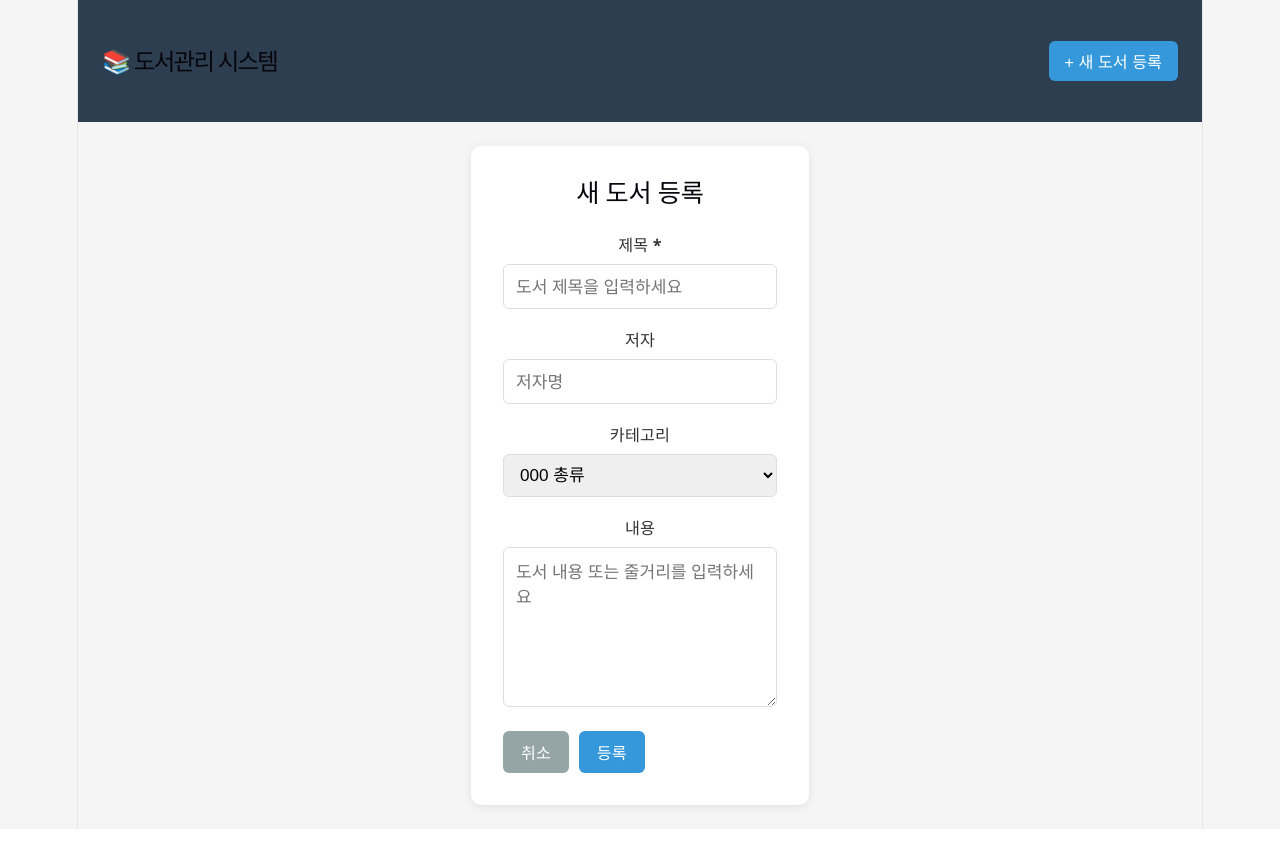
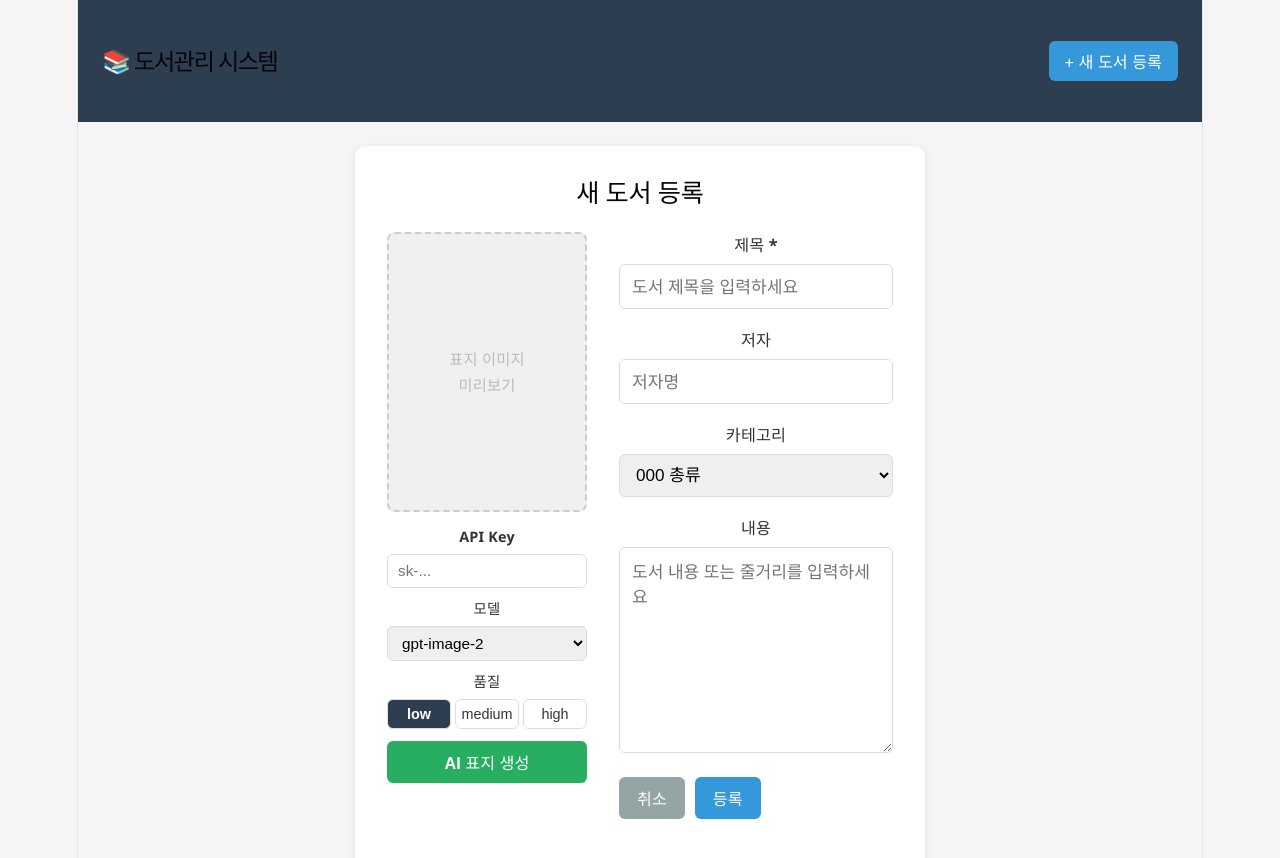
Before and after one commit to Jiae-Ham/Today_Bookstore, a React (Vite) app in the folder book-app/: page /books/new in a window 1280 px wide. Shown: the top 858 px of the page. Before the commit the page ends 829 px from the top, so only its background shows below. Built offline with nearby package versions, Linux system fonts and the light colour scheme.

Commit message:
fix : 이미지 생성 틀 수정

```diff
--- a/book-app/db.json
+++ b/book-app/db.json
@@ -4,37 +4,25 @@
       "id": 3,
       "title": "봄날의 레시피1",
       "author": "김민수12",
-      "content": "요리와 함께하는 따뜻한 일상 에세이. 계절마다 달라지는 식탁의 이야기.11",
+      "content": "요리와 함께하는 따뜻한 일상 에세이. 계절마다 달라지는 식탁의 이야기.11ㅁㄴㅇ",
       "category": "800 문학",
       "coverImageUrl": "",
       "avg_rating": 0,
       "rate_point": 0,
       "createdAt": "2026-05-15T14:00:00.000Z",
-      "updatedAt": "2026-05-22T04:45:23.186Z"
-    },
-    {
-      "id": 4,
-      "title": "신데렐라1",
-      "author": "계모",
-      "content": "11",
-      "category": "소설",
-      "coverImageUrl": "",
-      "avg_rating": 0,
-      "rate_point": 0,
-      "createdAt": "2026-05-22T04:22:11.509Z",
-      "updatedAt": "2026-05-22T04:22:11.509Z"
+      "updatedAt": "2026-05-22T05:27:02.307Z"
     },
     {
       "id": 5,
-      "title": "개발자",
-      "author": "1",
-      "content": "112123",
-      "category": "자기계발",
+      "title": "개발자123",
+      "author": "1123",
+      "content": "112123123",
+      "category": "500 기술과학",
       "coverImageUrl": "",
       "avg_rating": 0,
       "rate_point": 0,
       "createdAt": "2026-05-22T04:22:25.351Z",
-      "updatedAt": "2026-05-22T04:22:25.351Z"
+      "updatedAt": "2026-05-22T05:27:35.551Z"
     },
     {
       "id": 6,
@@ -71,6 +59,18 @@
       "rate_point": 3.8,
       "createdAt": "2026-05-22T04:38:24.361Z",
       "updatedAt": "2026-05-22T04:38:24.361Z"
+    },
+    {
+      "title": "ㅁㄴㅇ",
+      "author": "ㅁㄴㅇ",
+      "content": "ㅁㄴㅇ",
+      "category": "000 총류",
+      "coverImageUrl": "",
+      "avg_rating": 0,
+      "rate_point": 0,
+      "createdAt": "2026-05-22T05:24:42.714Z",
+      "updatedAt": "2026-05-22T05:24:42.714Z",
+      "id": 9
     }
   ],
   "reviews": [
--- a/book-app/src/pages/BookDetailPage.jsx
+++ b/book-app/src/pages/BookDetailPage.jsx
@@ -146,11 +146,10 @@ function BookDetailPage() {
           수정일: {new Date(book.updatedAt).toLocaleDateString('ko-KR')}
         </p>
 
-        <div className="btn-row">
+        <div className="btn-row" style={{ justifyContent: 'center' }}>
           <button className="btn btn-secondary" onClick={() => navigate('/')}>목록으로</button>
           <button className="btn btn-primary" onClick={() => navigate(`/books/${book.id}/edit`)}>수정</button>
           <button className="btn btn-danger" onClick={handleDelete}>삭제</button>
-          <button className="btn btn-success" onClick={() => alert('AI 표지 생성은 3일차에 연동합니다.')}>AI 표지 생성</button>
         </div>
       </div>
 
--- a/book-app/src/pages/BookFormPage.jsx
+++ b/book-app/src/pages/BookFormPage.jsx
@@ -3,6 +3,8 @@ import { useParams, useNavigate } from 'react-router-dom';
 import { getBook, createBook, updateBook } from '../api/books';
 
 const CATEGORIES = ['000 총류', '100 철학', '200 종교', '300 사회과학', '400 자연과학', '500 기술과학', '600 예술', '700 언어', '800 문학'];
+const MODELS = ['gpt-image-2'];
+const QUALITIES = ['low', 'medium', 'high'];
 
 function BookFormPage() {
   const { id } = useParams();
@@ -16,6 +18,13 @@ function BookFormPage() {
   const [error, setError] = useState('');
   const [loading, setLoading] = useState(false);
 
+  // AI 이미지 관련 상태
+  const [coverImageUrl, setCoverImageUrl] = useState('');
+  const [apiKey, setApiKey] = useState('');
+  const [model, setModel] = useState(MODELS[0]);
+  const [quality, setQuality] = useState('low');
+  const [generating, setGenerating] = useState(false);
+
   useEffect(() => {
     if (!isEdit) return;
     async function fetchBook() {
@@ -27,12 +36,22 @@ function BookFormPage() {
         setAuthor(data.author);
         setContent(data.content);
         setCategory(data.category || CATEGORIES[0]);
+        setCoverImageUrl(data.coverImageUrl || '');
       } catch (err) {
         setError(err.message);
       }
     }
     fetchBook();
   }, [id, isEdit]);
+
+  const handleGenerate = async () => {
+    if (!apiKey.trim()) { alert('API 키를 입력해주세요.'); return; }
+    if (!title.trim() && !content.trim()) { alert('제목 또는 내용을 먼저 입력해주세요.'); return; }
+    setGenerating(true);
+    // TODO: OpenAI API 호출 (AI 담당자 구현 예정)
+    // prompt 예시: `A book cover for "${title}". ${content}`
+    setTimeout(() => setGenerating(false), 2000); // 임시 딜레이
+  };
 
   const handleSubmit = async () => {
     if (!title.trim()) { setError('제목을 입력해주세요.'); return; }
@@ -43,12 +62,12 @@ function BookFormPage() {
       const now = new Date().toISOString();
 
       if (isEdit) {
-        const res = await updateBook(id, { title, author, content, category, updatedAt: now });
+        const res = await updateBook(id, { title, author, content, category, coverImageUrl, updatedAt: now });
         if (!res.ok) throw new Error('수정에 실패했습니다.');
       } else {
         const res = await createBook({
           title, author, content, category,
-          coverImageUrl: '',
+          coverImageUrl,
           avg_rating: 0,
           rate_point: 0,
           createdAt: now,
@@ -65,9 +84,100 @@ function BookFormPage() {
   };
 
   return (
-    <div className="book-form">
+    <div className="book-form" style={{ maxWidth: 800 }}>
       <h2>{isEdit ? '도서 수정' : '새 도서 등록'}</h2>
 
+      <div style={{ display: 'flex', gap: 32, marginBottom: 24 }}>
+
+        {/* 왼쪽: 표지 이미지 + AI 설정 */}
+        <div style={{ flexShrink: 0, width: 200 }}>
+
+          {/* 표지 미리보기 */}
+          <div style={{
+            width: 200, height: 280,
+            background: '#f0f0f0',
+            border: '2px dashed #ccc',
+            borderRadius: 8,
+            display: 'flex',
+            alignItems: 'center',
+            justifyContent: 'center',
+            marginBottom: 12,
+            overflow: 'hidden',
+          }}>
+            {coverImageUrl
+              ? <img src={coverImageUrl} alt="표지" style={{ width: '100%', height: '100%', objectFit: 'cover' }} />
+              : <span style={{ color: '#bbb', fontSize: '0.85rem', textAlign: 'center', padding: 8 }}>표지 이미지<br />미리보기</span>
+            }
+          </div>
+
+          {/* API Key */}
+          <div style={{ marginBottom: 8 }}>
+            <label style={{ fontSize: '0.8rem', fontWeight: 600, display: 'block', marginBottom: 4 }}>API Key</label>
+            <input
+              type="password"
+              value={apiKey}
+              onChange={(e) => setApiKey(e.target.value)}
+              placeholder="sk-..."
+              style={{ width: '100%', padding: '7px 10px', border: '1px solid #ddd', borderRadius: 6, fontSize: '0.85rem' }}
+            />
+          </div>
+
+          {/* 모델 선택 */}
+          <div style={{ marginBottom: 8 }}>
+            <label style={{ fontSize: '0.8rem', fontWeight: 600, display: 'block', marginBottom: 4 }}>모델</label>
+            <select
+              value={model}
+              onChange={(e) => setModel(e.target.value)}
+              style={{ width: '100%', padding: '7px 10px', border: '1px solid #ddd', borderRadius: 6, fontSize: '0.85rem' }}
+            >
+              {MODELS.map((m) => <option key={m} value={m}>{m}</option>)}
+            </select>
+          </div>
+
+          {/* 품질 선택 */}
+          <div style={{ marginBottom: 12 }}>
+            <label style={{ fontSize: '0.8rem', fontWeight: 600, display: 'block', marginBottom: 4 }}>품질</label>
+            <div style={{ display: 'flex', gap: 4 }}>
+              {QUALITIES.map((q) => (
+                <button
+                  key={q}
+                  onClick={() => setQuality(q)}
+                  style={{
+                    flex: 1, padding: '6px 0',
+                    border: '1px solid #ddd',
+                    borderRadius: 6,
+                    cursor: 'pointer',
+                    fontSize: '0.8rem',
+                    background: quality === q ? '#2c3e50' : 'white',
+                    color: quality === q ? 'white' : '#333',
+                    fontWeight: quality === q ? 600 : 400,
+                  }}
+                >
+                  {q}
+                </button>
+              ))}
+            </div>
+          </div>
+
+          {/* 생성 버튼 */}
+          <button
+            className="btn btn-success"
+            style={{ width: '100%' }}
+            onClick={handleGenerate}
+            disabled={generating}
+          >
+            {generating ? '생성 중...' : 'AI 표지 생성'}
+          </button>
+
+          {generating && (
+            <p style={{ textAlign: 'center', color: '#888', fontSize: '0.8rem', marginTop: 8 }}>
+              이미지를 생성하고 있습니다...
+            </p>
+          )}
+        </div>
+
+        {/* 오른쪽: 도서 정보 입력 */}
+        <div style={{ flex: 1 }}>
           <div className="form-group">
             <label>제목 *</label>
             <input type="text" value={title} onChange={(e) => setTitle(e.target.value)} placeholder="도서 제목을 입력하세요" />
@@ -88,7 +198,7 @@ function BookFormPage() {
 
           <div className="form-group">
             <label>내용</label>
-        <textarea rows={6} value={content} onChange={(e) => setContent(e.target.value)} placeholder="도서 내용 또는 줄거리를 입력하세요" />
+            <textarea rows={8} value={content} onChange={(e) => setContent(e.target.value)} placeholder="도서 내용 또는 줄거리를 입력하세요" />
           </div>
 
           {error && <p style={{ color: '#e74c3c', marginBottom: 16, fontSize: '0.9rem' }}>{error}</p>}
@@ -100,6 +210,8 @@ function BookFormPage() {
             </button>
           </div>
         </div>
+      </div>
+    </div>
   );
 }
 
```
Lines whose indentation alone changed are shown as unchanged.
